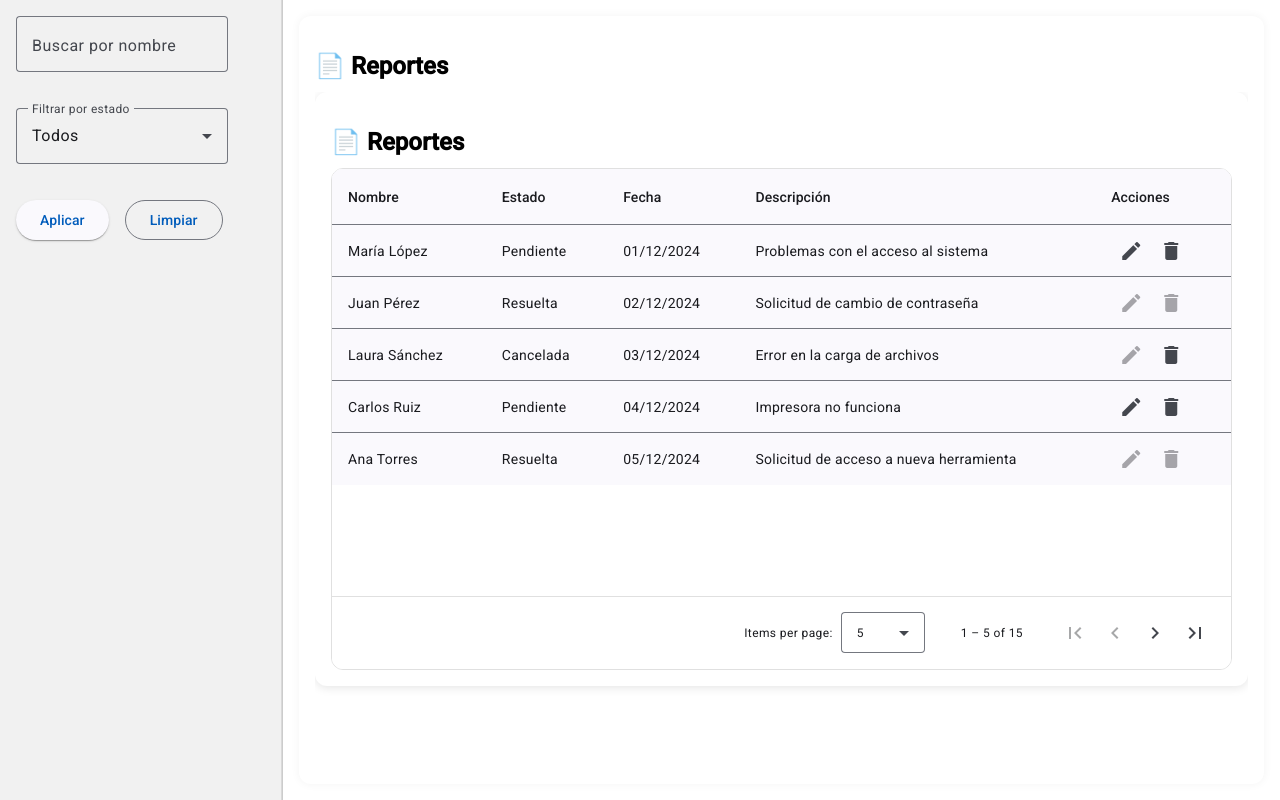
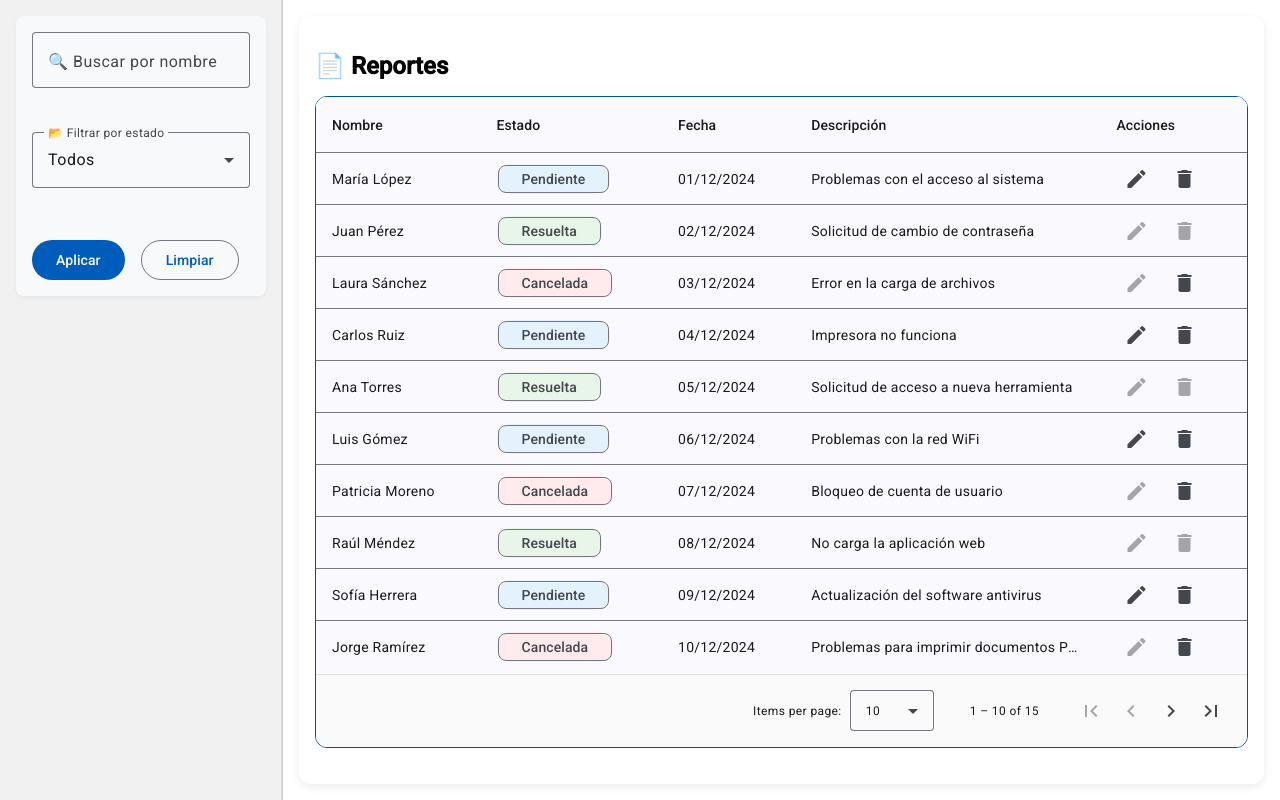
Before and after one commit to Jky45/reportes-app, an Angular app: page /reports in a window 1280 px wide. Built offline with nearby package versions, Linux system fonts and the light colour scheme.

Commit message:
working on better ui

```diff
--- a/src/app/app.config.ts
+++ b/src/app/app.config.ts
@@ -1,6 +1,6 @@
 import { ApplicationConfig, provideZoneChangeDetection } from '@angular/core';
 import { provideRouter } from '@angular/router';
-import { provideHttpClient } from '@angular/common/http'; // 👈 Agregado
+import { provideHttpClient } from '@angular/common/http';
 import { provideClientHydration, withEventReplay } from '@angular/platform-browser';
 import { routes } from './app.routes';
 
--- a/src/app/features/reports/components/reports-dialog/reports-dialog.component.html
+++ b/src/app/features/reports/components/reports-dialog/reports-dialog.component.html
@@ -1,16 +1,17 @@
-<h2 mat-dialog-title>Editar Reporte</h2>
+<h2 mat-dialog-title class="dialog-title">✏️ Editar Reporte</h2>
 
 <form [formGroup]="form" (ngSubmit)="onSave()">
-  <div mat-dialog-content>
-    <mat-form-field appearance="fill" style="width: 100%">
+  <div mat-dialog-content class="dialog-content">
+
+    <mat-form-field appearance="outline" class="full-width form-field">
       <mat-label>Descripción</mat-label>
-      <textarea matInput formControlName="description"></textarea>
+      <textarea matInput formControlName="description" rows="4"></textarea>
       <mat-error *ngIf="form.get('description')?.invalid && form.get('description')?.touched">
         La descripción es requerida
       </mat-error>
     </mat-form-field>
 
-    <mat-form-field appearance="fill" style="width: 100%">
+    <mat-form-field appearance="outline" class="full-width form-field">
       <mat-label>Estado</mat-label>
       <mat-select formControlName="status">
         <mat-option *ngFor="let status of statusOptions" [value]="status">
@@ -21,12 +22,15 @@
         El estado es requerido
       </mat-error>
     </mat-form-field>
+
   </div>
 
-  <div mat-dialog-actions align="end">
-    <button mat-button type="button" (click)="onCancel()">Cancelar</button>
-    <button mat-raised-button color="primary" type="submit" [disabled]="form.invalid">
-      Guardar
+  <div mat-dialog-actions align="end" class="dialog-actions">
+    <button mat-stroked-button type="button" color="warn" (click)="onCancel()">
+      <mat-icon>close</mat-icon> Cancelar
+    </button>
+    <button mat-flat-button color="primary" type="submit" [disabled]="form.invalid">
+      <mat-icon>save</mat-icon> Guardar
     </button>
   </div>
 </form>
--- a/src/app/features/reports/components/reports-dialog/reports-dialog.component.scss
+++ b/src/app/features/reports/components/reports-dialog/reports-dialog.component.scss
@@ -0,0 +1,34 @@
+:host {
+    display: block;
+    padding: 1rem;
+    box-sizing: border-box;
+}
+
+
+.dialog-content {
+    display: flex;
+    flex-direction: column;
+    gap: 2rem;
+    padding: 1rem 0;
+}
+
+mat-form-field {
+    width: 100%;
+
+    ::ng-deep .mat-input-element {
+        padding: 0.5rem;
+    }
+}
+
+textarea {
+    resize: vertical;
+    min-height: 100px;
+    padding: 0.5rem;
+}
+
+.dialog-actions {
+    display: flex;
+    justify-content: flex-end;
+    gap: 1.5rem;
+    margin-top: 2rem;
+}
--- a/src/app/features/reports/components/reports-dialog/reports-dialog.component.ts
+++ b/src/app/features/reports/components/reports-dialog/reports-dialog.component.ts
@@ -6,6 +6,7 @@ import { MatFormFieldModule } from '@angular/material/form-field';
 import { MatInputModule } from '@angular/material/input';
 import { MatSelectModule } from '@angular/material/select';
 import { MatButtonModule } from '@angular/material/button';
+import { MatIconModule } from '@angular/material/icon';
 import {
   ReactiveFormsModule,
   FormBuilder,
@@ -23,6 +24,7 @@ import {
     MatSelectModule,
     MatButtonModule,
     ReactiveFormsModule,
+    MatIconModule
   ],
   templateUrl: './reports-dialog.component.html',
   styleUrls: ['./reports-dialog.component.scss'],
--- a/src/app/features/reports/components/reports-filters/reports-filters.component.html
+++ b/src/app/features/reports/components/reports-filters/reports-filters.component.html
@@ -1,11 +1,11 @@
-<div style="display: flex; gap: 1rem; flex-wrap: wrap; align-items: flex-end;">
-    <mat-form-field appearance="outline">
-      <mat-label>Buscar por nombre</mat-label>
+<div class="filters-container">
+    <mat-form-field appearance="outline" class="filter-field">
+      <mat-label>🔍 Buscar por nombre</mat-label>
       <input matInput [(ngModel)]="internalName" placeholder="Ej. María" />
     </mat-form-field>
 
-    <mat-form-field appearance="outline">
-      <mat-label>Filtrar por estado</mat-label>
+    <mat-form-field appearance="outline" class="filter-field">
+      <mat-label>📂 Filtrar por estado</mat-label>
       <mat-select [(ngModel)]="internalStatus">
         <mat-option value="">Todos</mat-option>
         <mat-option [value]="ReportStatus.Pendiente">Pendiente</mat-option>
@@ -14,6 +14,13 @@
       </mat-select>
     </mat-form-field>
 
-    <button mat-raised-button color="primary" (click)="applyFilters()">Aplicar</button>
-    <button mat-stroked-button color="warn" (click)="clearFilters()">Limpiar</button>
+    <div class="filter-buttons">
+      <button mat-flat-button color="primary" (click)="applyFilters()">
+        Aplicar
+      </button>
+
+      <button mat-stroked-button color="warn" (click)="clearFilters()">
+        Limpiar
+      </button>
+    </div>
   </div>
--- a/src/app/features/reports/components/reports-filters/reports-filters.component.scss
+++ b/src/app/features/reports/components/reports-filters/reports-filters.component.scss
@@ -0,0 +1,20 @@
+.filters-container {
+    display: flex;
+    flex-direction: column;
+    gap: 1.5rem;
+    padding: 1rem;
+    background-color: #f8f9fa;
+    border-radius: 8px;
+    box-shadow: 0 2px 4px rgba(0, 0, 0, 0.05);
+  }
+
+  .filter-field {
+    width: 100%;
+  }
+
+  .filter-buttons {
+    display: flex;
+    justify-content: flex-start;
+    gap: 1rem;
+    margin-top: 0.5rem;
+  }
--- a/src/app/features/reports/components/reports-filters/reports-filters.component.ts
+++ b/src/app/features/reports/components/reports-filters/reports-filters.component.ts
@@ -5,11 +5,12 @@ import { MatInputModule } from '@angular/material/input';
 import { MatSelectModule } from '@angular/material/select';
 import { MatButtonModule } from '@angular/material/button';
 import { ReportStatus } from '../../../../core/models/report.model';
+import { MatIconModule } from '@angular/material/icon';
 
 @Component({
   selector: 'app-reports-filters',
   standalone: true,
-  imports: [CommonModule, FormsModule, MatInputModule, MatSelectModule, MatButtonModule],
+  imports: [CommonModule, FormsModule, MatInputModule, MatSelectModule, MatButtonModule, MatIconModule],
   templateUrl: './reports-filters.component.html',
   styleUrls: ['./reports-filters.component.scss']
 })
--- a/src/app/features/reports/components/reports-table/reports-table.component.html
+++ b/src/app/features/reports/components/reports-table/reports-table.component.html
@@ -1,44 +1,56 @@
-<div class="table-wrapper">
 <h2 class="reports-title">📄 Reportes</h2>
 
 <div class="table-container">
-
   <div class="table-body-scroll">
-      <table mat-table [dataSource]="dataSource" class="mat-elevation-z1" [style.minWidth.px]="800">
+    <table mat-table [dataSource]="dataSource" class="mat-elevation-z2" [style.minWidth.px]="900">
 
       <!-- Nombre -->
       <ng-container matColumnDef="name">
-          <th mat-header-cell *matHeaderCellDef> Nombre </th>
-          <td mat-cell *matCellDef="let report"> {{ getFullName(report) }} </td>
+        <th mat-header-cell *matHeaderCellDef sticky>Nombre</th>
+        <td mat-cell *matCellDef="let report">{{ getFullName(report) }}</td>
       </ng-container>
 
       <!-- Estado -->
       <ng-container matColumnDef="status">
-          <th mat-header-cell *matHeaderCellDef> Estado </th>
-          <td mat-cell *matCellDef="let report"> {{ report.status }} </td>
+        <th mat-header-cell *matHeaderCellDef sticky>Estado</th>
+        <td mat-cell *matCellDef="let report">
+          <mat-chip class="status-chip" [ngClass]="report.status.toLowerCase()" disableRipple>
+            {{ report.status }}
+          </mat-chip>
+
+        </td>
       </ng-container>
 
       <!-- Fecha -->
       <ng-container matColumnDef="date">
-          <th mat-header-cell *matHeaderCellDef> Fecha </th>
-          <td mat-cell *matCellDef="let report"> {{ getFormattedDate(report.creationDate) }} </td>
+        <th mat-header-cell *matHeaderCellDef sticky>Fecha</th>
+        <td mat-cell *matCellDef="let report">{{ getFormattedDate(report.creationDate) }}</td>
       </ng-container>
 
       <!-- Descripción -->
       <ng-container matColumnDef="description">
-          <th mat-header-cell *matHeaderCellDef> Descripción </th>
-          <td mat-cell *matCellDef="let report"> {{ report.description }} </td>
+        <th mat-header-cell *matHeaderCellDef sticky>Descripción</th>
+        <td mat-cell *matCellDef="let report" class="description-cell" matTooltip="{{ report.description }}">
+          {{ report.description }}
+        </td>
+
       </ng-container>
 
+
+      <!-- Acciones -->
       <ng-container matColumnDef="actions">
-          <th mat-header-cell *matHeaderCellDef> Acciones </th>
+        <th mat-header-cell *matHeaderCellDef sticky>Acciones</th>
         <td mat-cell *matCellDef="let report">
-            <button mat-icon-button color="primary" (click)="onEdit(report)" [disabled]="!canEdit(report)">
+          <div class="action-buttons">
+            <button mat-icon-button color="accent" matTooltip="Editar" (click)="onEdit(report)"
+              [disabled]="!canEdit(report)">
               <mat-icon>edit</mat-icon>
             </button>
-            <button mat-icon-button color="warn" (click)="onDelete(report)" [disabled]="!canDelete(report)">
+            <button mat-icon-button color="warn" matTooltip="Eliminar" (click)="onDelete(report)"
+              [disabled]="!canDelete(report)">
               <mat-icon>delete</mat-icon>
             </button>
+          </div>
         </td>
       </ng-container>
 
@@ -47,8 +59,6 @@
     </table>
   </div>
 
-    <mat-paginator class="paginator" [pageSizeOptions]="[5, 10, 15]" showFirstLastButtons>
+  <mat-paginator class="paginator" [pageSizeOptions]="[10, 20]" showFirstLastButtons>
   </mat-paginator>
-
 </div>
-</div>
--- a/src/app/features/reports/components/reports-table/reports-table.component.scss
+++ b/src/app/features/reports/components/reports-table/reports-table.component.scss
@@ -1,21 +1,14 @@
-.table-wrapper {
-    padding: 16px;
-    background-color: #fff;
-    border-radius: 12px;
-    box-shadow: 0 2px 10px rgba(0, 0, 0, 0.1);
-  }
-
   .reports-title {
-    margin-bottom: 12px;
+    margin-bottom: 1rem;
     font-size: 24px;
     font-weight: 600;
   }
 
   .table-container {
-    height: 500px;
+    height: 650px;
     display: flex;
     flex-direction: column;
-    border: 1px solid #e0e0e0;
+    border: 1px solid #015291;
     border-radius: 12px;
     overflow: hidden;
   }
@@ -31,38 +24,45 @@
     border-collapse: collapse;
   }
 
-  th.mat-header-cell {
-    position: sticky;
-    top: 0;
-    z-index: 5;
-    background-color: #1976d2;
-    color: white;
-    padding: 12px;
-    text-align: left;
-    font-weight: bold;
-    box-shadow: 0 2px 4px rgba(0, 0, 0, 0.1);
-  }
-
-  td.mat-cell {
-    padding: 12px;
-    border-bottom: 1px solid #ddd;
-    background-color: white;
-  }
-
-  tr:nth-child(even) td.mat-cell {
-    background-color: #f9f9f9;
-  }
-
-  tr:nth-child(odd) td.mat-cell {
-    background-color: #ffffff;
-  }
-
-  tr:hover td.mat-cell {
-    background-color: #f1f1f1;
+  .action-buttons {
+    display: flex;
+    gap: 0.5rem;
+    align-items: center;
   }
 
   .paginator {
     border-top: 1px solid #e0e0e0;
     padding: 8px;
-    background-color: #fff;
+    background-color: #fafafa;
   }
+
+  ::ng-deep mat-chip.status-chip {
+    font-weight: 500;
+    text-transform: capitalize;
+    border-radius: 16px;
+    padding: 0 12px;
+    height: 28px;
+    font-size: 13px;
+    pointer-events: none;
+    user-select: none;
+    border: 1.5px solid transparent;
+  }
+
+  ::ng-deep mat-chip.status-chip.pendiente {
+    background-color: #e3f2fd;
+  }
+
+  ::ng-deep mat-chip.status-chip.resuelta {
+    background-color: #e8f5e9;
+  }
+
+  ::ng-deep mat-chip.status-chip.cancelada {
+    background-color: #ffebee;
+  }
+
+  .description-cell {
+    max-width: 250px;
+    white-space: nowrap;
+    overflow: hidden;
+    text-overflow: ellipsis;
+  }
--- a/src/app/features/reports/components/reports-table/reports-table.component.ts
+++ b/src/app/features/reports/components/reports-table/reports-table.component.ts
@@ -5,11 +5,14 @@ import { MatButtonModule } from '@angular/material/button';
 import { MatIconModule } from '@angular/material/icon';
 import { Report, ReportStatus } from '../../../../core/models/report.model';
 import { MatPaginator, MatPaginatorModule } from '@angular/material/paginator';
+import { MatTooltipModule } from '@angular/material/tooltip';
+import { MatChipsModule } from '@angular/material/chips';
+
 
 @Component({
   selector: 'app-reports-table',
   standalone: true,
-  imports: [CommonModule, MatTableModule, MatButtonModule, MatIconModule, MatPaginatorModule],
+  imports: [CommonModule, MatTableModule, MatButtonModule, MatIconModule, MatPaginatorModule, MatTooltipModule, MatChipsModule],
   templateUrl: './reports-table.component.html',
   styleUrls: ['./reports-table.component.scss']
 })
--- a/src/app/features/reports/pages/reports-page/reports-page.component.html
+++ b/src/app/features/reports/pages/reports-page/reports-page.component.html
@@ -9,7 +9,6 @@
 
     <section class="reports-content">
       <div class="table-wrapper">
-        <h2 class="reports-title">📄 Reportes</h2>
         <div class="scrollable-table">
           <app-reports-table
             [reports]="filteredReports()"
--- a/src/app/features/reports/pages/reports-page/reports-page.component.scss
+++ b/src/app/features/reports/pages/reports-page/reports-page.component.scss
@@ -27,7 +27,7 @@
     background-color: #fff;
     border-radius: 12px;
     padding: 16px;
-    box-shadow: 0 0 10px rgba(0,0,0,0.05);
+    box-shadow: 0 3px 8px rgba(0, 0, 0, 0.08);
     overflow: hidden;
   }
 
```
Lines whose indentation alone changed are shown as unchanged.
